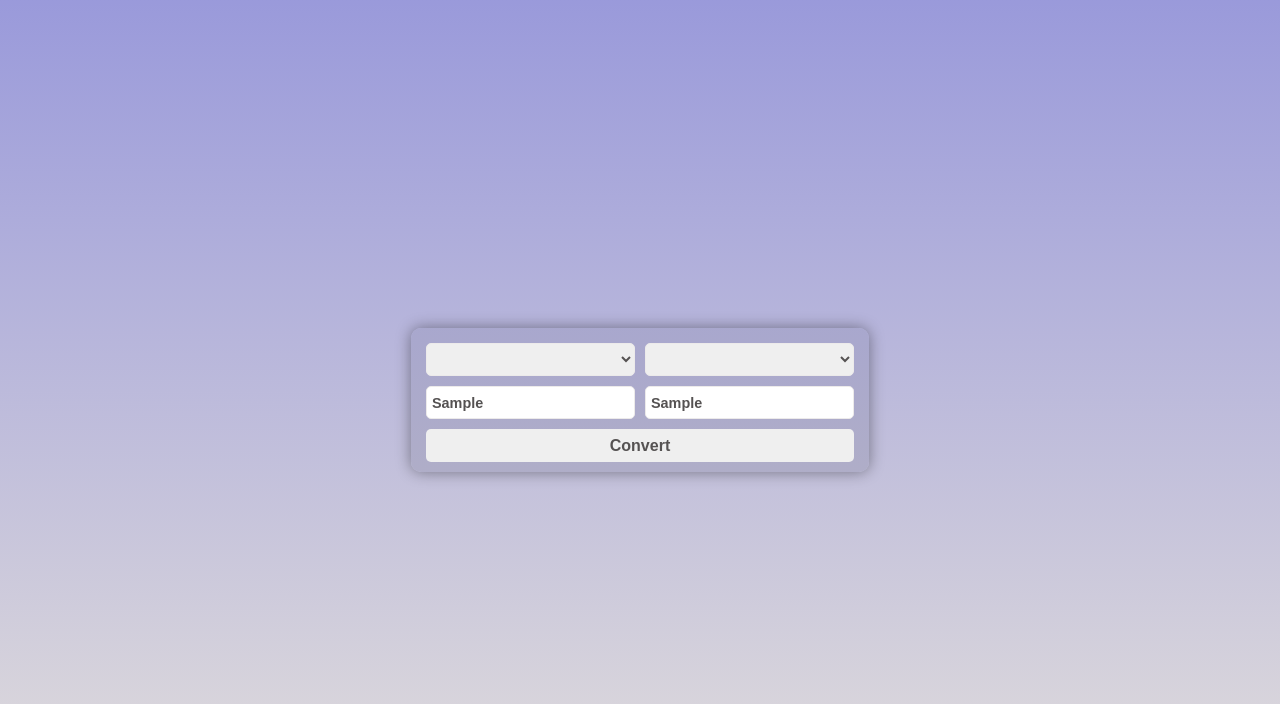
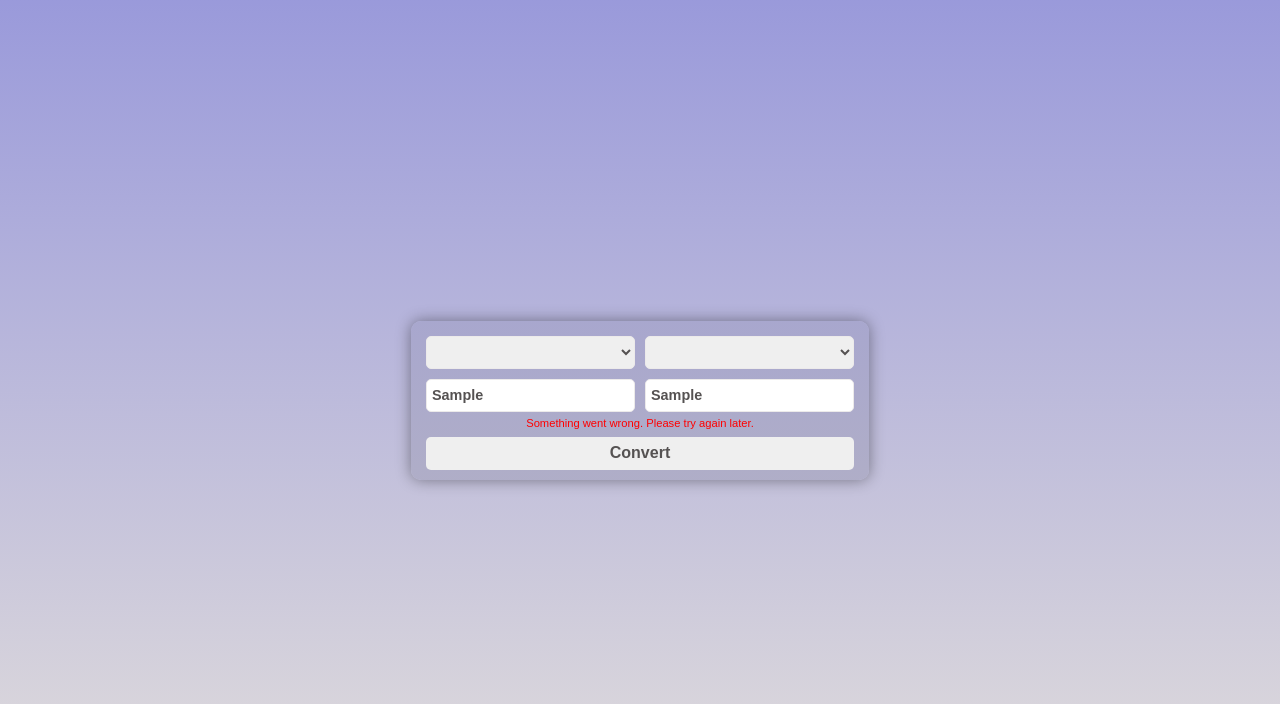
Before and after one commit to jeeva-004/currency-converter, a website: page index.html in a window 1280 px wide. Both pictures are taken after typing "Sample", "Sample" into the empty fields and a click on the button "Convert". Drawn offline with Linux system fonts and the light colour scheme; no server answers.

Commit message:
finished

```diff
--- a/App.js
+++ b/App.js
@@ -2,16 +2,16 @@ const currency = document.querySelectorAll('select');
 const btn = document.querySelector('button');
 const amount = document.querySelector('#input');
 const result = document.querySelector('#result');
-const rate = document.querySelector('#rate');
+const error = document.querySelector('.error');
 // display the currencies in the select tag
 fetch('https://api.frankfurter.app/latest')
     .then(res => res.json())
     .then(data => {
         const rates = Object.keys(data.rates)
         rates.forEach((lang) => {
-           let opt =  `<option value="${lang}">${lang}</option>`;
-           currency[0].innerHTML += opt;
-           currency[1].innerHTML += opt;
+            let opt = `<option value="${lang}">${lang}</option>`;
+            currency[0].innerHTML += opt;
+            currency[1].innerHTML += opt;
         })
     })
 
@@ -22,8 +22,25 @@ btn.addEventListener('click', () => {
     const to = currency[1].value;
     const amountValue = amount.value;
     if (from === to) {
-       alert(`You have to select different currencies`);
+        error.style.display = 'block';
+        error.innerHTML = 'Please select different currencies';
     }
-    fetch(`https://api.frankfurter.app/latest?amount=${amountValue}&from=${from}&to=${to}`)
-        .then(res => res.json())
+    else if (amountValue === '') {
+        error.style.display = 'block';
+        error.innerHTML = 'Please enter a valid amount';
+    }
+    else {
+        error.style.display = 'none';
+    }
+
+    fetch(`https://api.frankfurter.app/latest?amount=${amountValue}&from=${from}&to=${to}`).then(res => res.json()).then(data => {
+        if (data.rates && data.rates[to] !== undefined) {
+            const rate = data.rates[to];
+            result.value = rate;
+        }
+    })
+        .catch(err => {
+            error.style.display = 'block';
+            error.innerHTML = 'Something went wrong. Please try again later.';
+        })
 })
--- a/index.html
+++ b/index.html
@@ -21,6 +21,7 @@
                 <input type="text" id="result">
             </div>
         </div>
+        <div class="error"></div>
         <button class="btn">Convert</button>
     </div>
 </body>
--- a/style.scss
+++ b/style.scss
@@ -70,3 +70,13 @@ body {
         cursor: pointer;
     }
 }
+
+.error{
+    display: none;
+    width: 100%;
+    text-align: center;
+    height: 10px;
+    font-size: .7rem;
+    color: red;
+    margin: 0 0 5px;
+}
```
Also changed, not shown: style/index.css, 1 other file.
